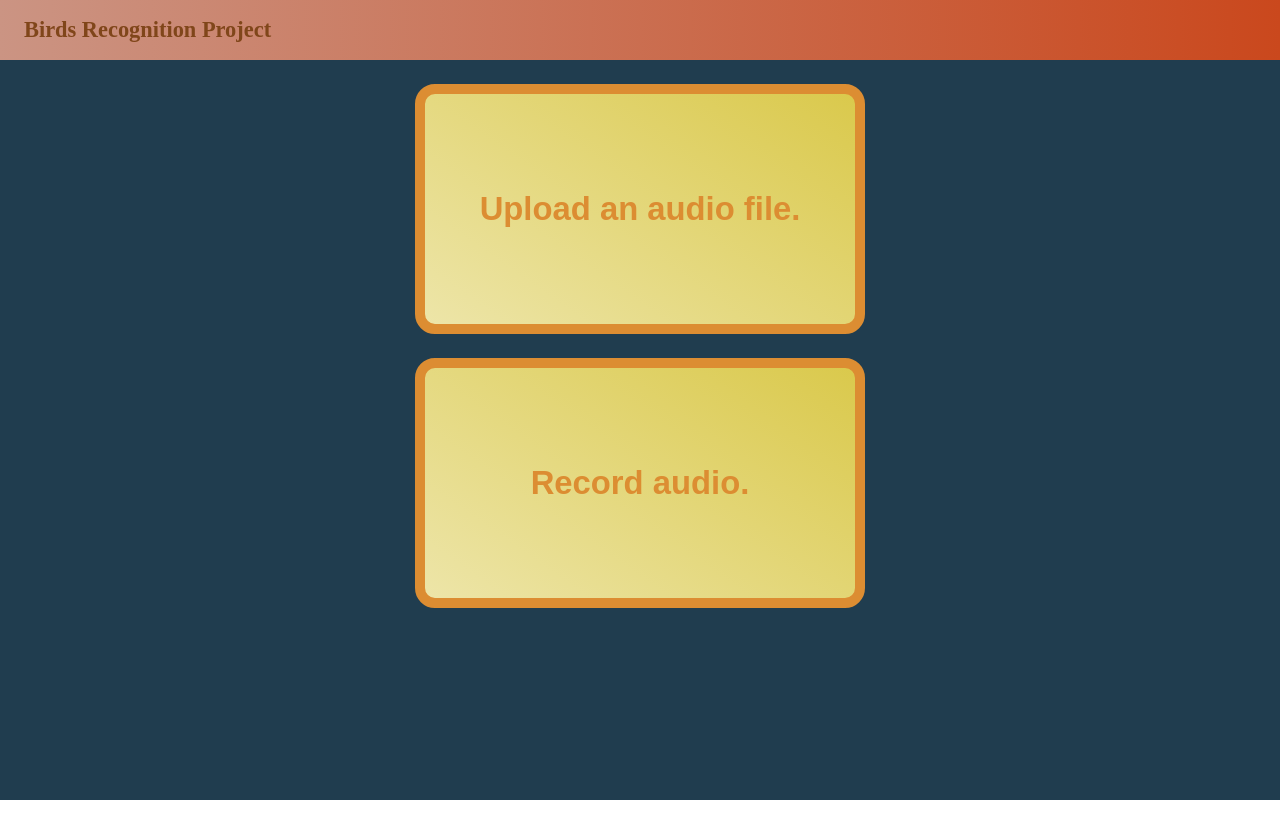
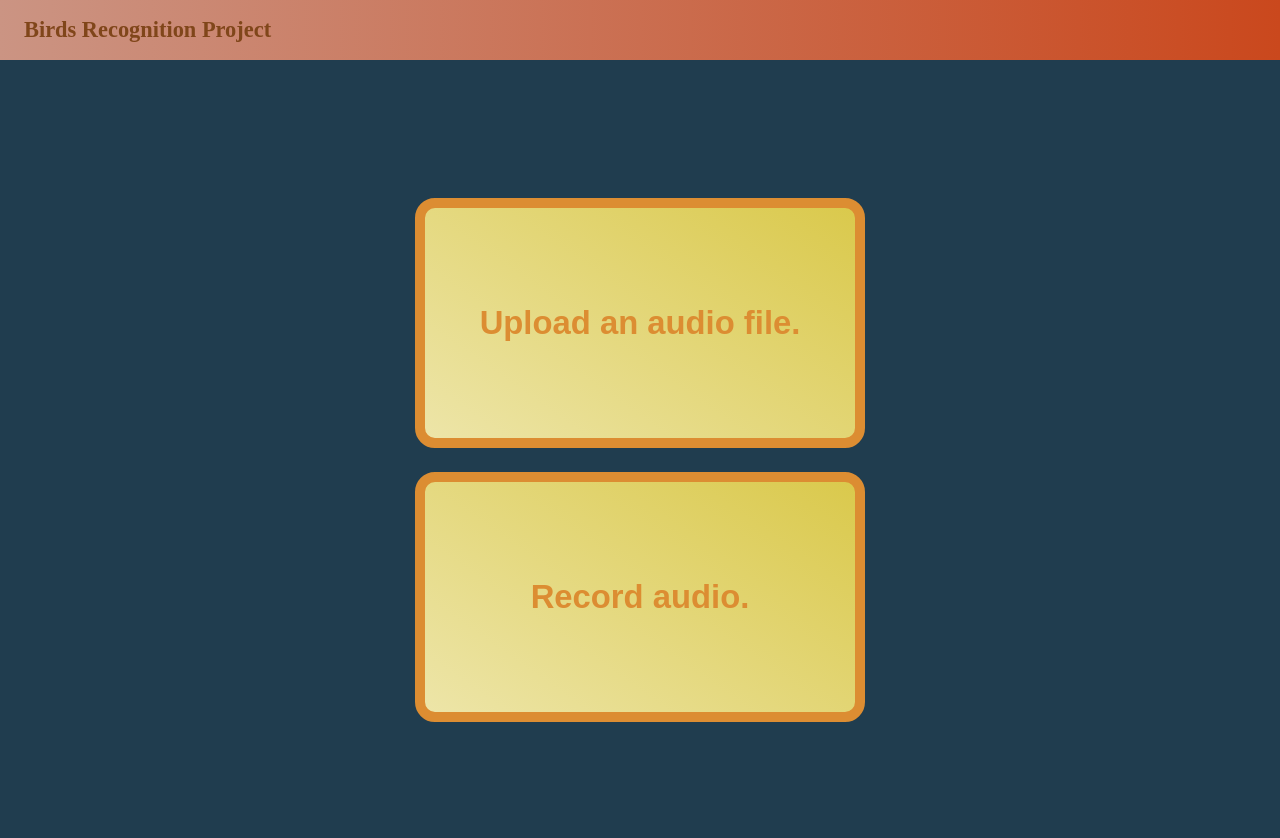
Before and after one commit to martindabuilder/BirdRecognitionApp, a React app in the folder frontend/: page / in a window 1280 px wide. Shown: the top 838 px of the page. Before the commit the page ends 800 px from the top, so only its background shows below. Built offline with nearby package versions, Linux system fonts and the light colour scheme; the HTML template or start-up script is replaced by a standard one.

Commit message:
Transition work between pages
More work on the transition side of things between the home and results page

```diff
--- a/frontend/src/App.jsx
+++ b/frontend/src/App.jsx
@@ -1,22 +1,40 @@
-import { BrowserRouter, Routes, Route } from "react-router-dom"
-
-import "./index.css"
+import { BrowserRouter, Routes, Route, useLocation } from "react-router-dom"
 
 import MainSection from "./components/MainSection/MainSection/Main_Section.jsx"
 import ResultsSection from "./components/PredictResultsSection/Results_Section.jsx"
 import BirdList from "./components/BirdListSection/Bird_Section.jsx"
 import InfoSection from "./components/InfoSection/Info_Section.jsx"
 
-function App() {
+import TitleBar from "./components/Shared/TitleBar.jsx"
+
+import "./index.css"
+
+
+function AppWrapper(){
+    const location = useLocation()
+    const isResultsPage = location.pathname === "/results"
+
     return (
-        <BrowserRouter>
+        <div className={`app ${isResultsPage ? "results-theme" : "main-theme"}`}>
             <Routes>
                 <Route path = "/" element = {<MainSection />}/>
                 <Route path = "/results" element = {<ResultsSection />}/>
-                <Route path = "/bird/list" element = {<BirdList />}/>
+                <Route path = "/birdlist" element = {<BirdList />}/>
                 <Route path = "/information" element = {<InfoSection />}/>
             </Routes>
-        </BrowserRouter>
+        </div>
+    )
+}
+
+
+function App() {
+    return (
+        <>
+            <TitleBar />
+            <BrowserRouter>
+                <AppWrapper />
+            </BrowserRouter>
+        </>
     )
 }
 
--- a/frontend/src/components/BirdListSection/Bird_Section.jsx
+++ b/frontend/src/components/BirdListSection/Bird_Section.jsx
@@ -1,5 +1,3 @@
-import { useLocation, useNavigate } from "react-router-dom"
-
 import "./bird_section.css"
 
 function BirdList(){
--- a/frontend/src/components/MainSection/MainSection/Main_Section.jsx
+++ b/frontend/src/components/MainSection/MainSection/Main_Section.jsx
@@ -1,15 +1,11 @@
-import "./main_section.css"
-
-import TitleBar from "../TitleBar/TitleBar.jsx"
-
 import MicrophonePredictButton from "../PredictButtons/Microphone_Predict_Button.jsx"
 import PredictButton from "../PredictButtons/Predict_Button.jsx"
 
+import "./main_section.css"
 
 function MainSection(){
     return(
         <section className = "main-section">
-            <TitleBar />
             <PredictButton />
             <MicrophonePredictButton />
         </section>
--- a/frontend/src/components/MainSection/MainSection/main_section.css
+++ b/frontend/src/components/MainSection/MainSection/main_section.css
@@ -1,8 +1,8 @@
 .main-section {
-    background-color: #203d4f;
     display: flex;
     flex-direction: column;
     align-items: center;
+    justify-content: center;
     min-height: 100vh;
     gap: 24px;
 }
--- a/frontend/src/components/PredictResultsSection/results_section.css
+++ b/frontend/src/components/PredictResultsSection/results_section.css
@@ -1,5 +1,4 @@
 .results-section {
-    background-color: #a0daff;
     display: flex;
     flex-direction: column;
     align-items: center;
--- a/frontend/src/index.css
+++ b/frontend/src/index.css
@@ -17,3 +17,17 @@ html, body{
 html {
   scrollbar-width: none;
 }
+
+.app {
+  min-height: 100vh;
+
+  transition: background-color 1.2s ease, color 1.2s ease;
+}
+
+.main-theme {
+  background-color: #203d4f;
+}
+
+.results-theme {
+  background-color: #a0daff;
+}
```
Also changed, not shown: frontend/src/components/Shared/TitleBar.jsx (renamed from frontend/src/components/MainSection/TitleBar/TitleBar.jsx), frontend/src/components/Shared/title-bar.css (renamed from frontend/src/components/MainSection/TitleBar/title-bar.css).
